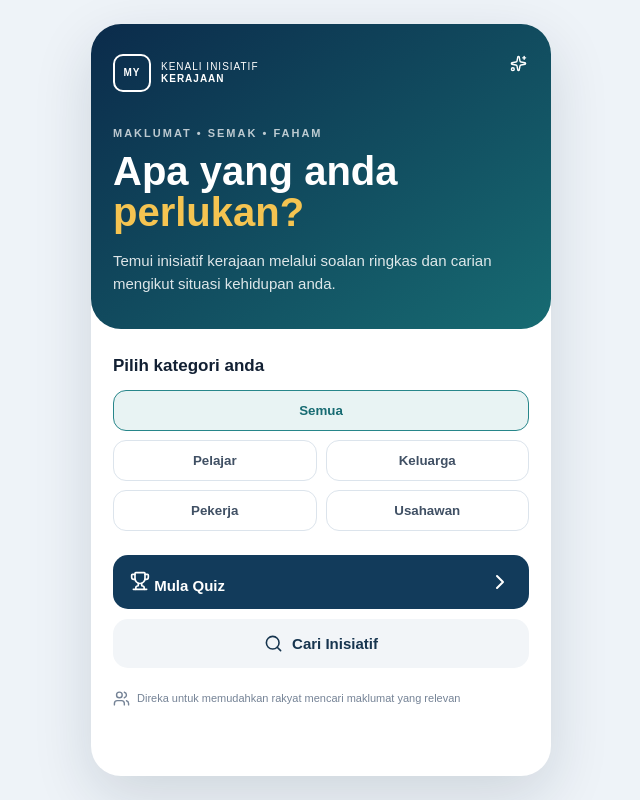
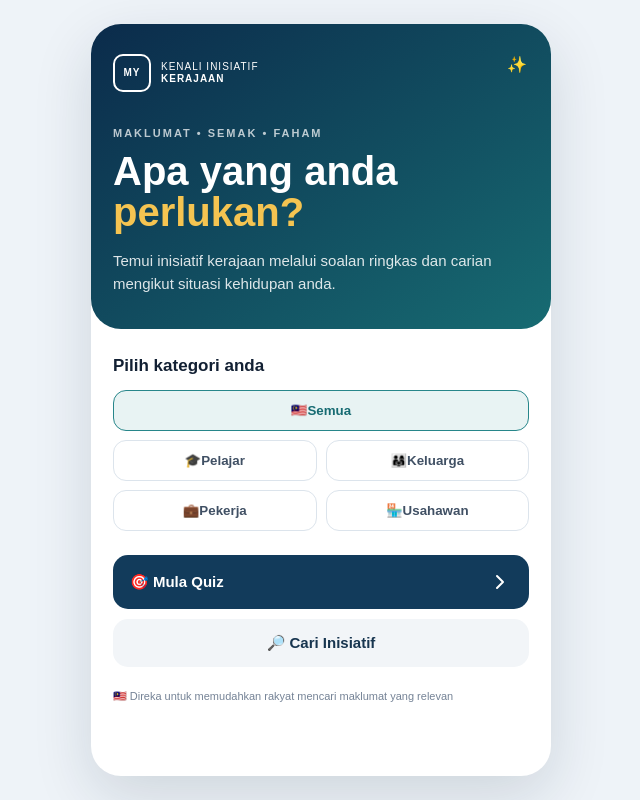
Before and after one commit to jiliebaharin-star/dashboard-interaktif, a Next.js app: page /inisiatif in a window 1280 px wide. Shown: the whole page, without its empty margins (319-959 px from the left). Built offline with nearby package versions, Linux system fonts and the light colour scheme.

Commit message:
Refine initiative app with clean emoji UI

```diff
--- a/app/inisiatif/page.tsx
+++ b/app/inisiatif/page.tsx
@@ -3,7 +3,7 @@
 import './inisiatif.css'
 
 import { useMemo, useState } from 'react'
-import { ArrowLeft, ArrowRight, Award, CheckCircle2, ChevronRight, Search, Sparkles, Trophy, Users } from 'lucide-react'
+import { ArrowLeft, ArrowRight, ChevronRight, Search } from 'lucide-react'
 
 type Initiative = { title:string; category:string; description:string; tags:string[]; link:string }
 type Question = { text:string; options:string[]; answer:number; explanation:string }
@@ -54,32 +54,32 @@ function Home({profile,setProfile,startQuiz,discover}:{profile:string;setProfile
  return <div className="ia-page">
   <div className="ia-hero">
    <div className="ia-brand"><span className="ia-logo">MY</span><span>KENALI INISIATIF<br/><b>KERAJAAN</b></span></div>
-   <span className="ia-spark"><Sparkles size={17}/></span>
+   <span className="ia-spark">✨</span>
    <p className="ia-kicker">MAKLUMAT • SEMAK • FAHAM</p>
    <h1>Apa yang anda<br/><em>perlukan?</em></h1>
    <p className="ia-lead">Temui inisiatif kerajaan melalui soalan ringkas dan carian mengikut situasi kehidupan anda.</p>
   </div>
-  <section className="ia-section"><h2>Pilih kategori anda</h2><div className="profile-grid">{profiles.map(p=><button key={p} className={profile===p?'profile active':'profile'} onClick={()=>setProfile(p)}>{p}</button>)}</div></section>
-  <section className="ia-actions"><button className="primary-btn" onClick={startQuiz}><span><Trophy size={20}/> Mula Quiz</span><ChevronRight/></button><button className="secondary-btn" onClick={discover}><Search size={19}/> Cari Inisiatif</button></section>
-  <div className="ia-trust"><Users size={17}/> Direka untuk memudahkan rakyat mencari maklumat yang relevan</div>
+  <section className="ia-section"><h2>Pilih kategori anda</h2><div className="profile-grid">{profiles.map(p=><button key={p} className={profile===p?'profile active':'profile'} onClick={()=>setProfile(p)}>{p==='Semua'?'🇲🇾':p==='Pelajar'?'🎓':p==='Keluarga'?'👨‍👩‍👧':p==='Pekerja'?'💼':'🏪'}<span>{p}</span></button>)}</div></section>
+  <section className="ia-actions"><button className="primary-btn" onClick={startQuiz}><span>🎯 Mula Quiz</span><ChevronRight/></button><button className="secondary-btn" onClick={discover}>🔎 Cari Inisiatif</button></section>
+  <div className="ia-trust">🇲🇾 Direka untuk memudahkan rakyat mencari maklumat yang relevan</div>
  </div>
 }
 
 function Quiz({q,score,selected,choose,next}:{q:number;score:number;selected:number|null;choose:(i:number)=>void;next:()=>void}){
  const item=questions[q]
  return <div className="ia-page quiz-page">
-  <div className="quiz-top"><button className="back-btn" onClick={()=>location.reload()}><ArrowLeft size={19}/></button><div><b>Kenali Inisiatif</b><small>Soalan {q+1} daripada {questions.length}</small></div><span className="score-pill">{score} mata</span></div>
+  <div className="quiz-top"><button className="back-btn" onClick={()=>location.reload()}>←</button><div><b>Kenali Inisiatif</b><small>Soalan {q+1} daripada {questions.length}</small></div><span className="score-pill">⭐ {score}</span></div>
   <div className="progress"><span style={{width:`${((q+1)/questions.length)*100}%`}}/></div>
-  <div className="question-card"><span className="question-no">0{q+1}</span><h2>{item.text}</h2><div className="answers">{item.options.map((o,i)=><button key={o} className={selected===i?`answer ${i===item.answer?'correct':'wrong'}`:'answer'} onClick={()=>choose(i)}>{o}<span>{selected!==null&&i===item.answer?'✓':selected===i?'×':''}</span></button>)}</div></div>
-  {selected!==null&&<div className="feedback"><CheckCircle2 size={20}/><div><b>{selected===item.answer?'Tepat!':'Teruskan belajar.'}</b><p>{item.explanation}</p></div></div>}
-  <button className="primary-btn next-btn" disabled={selected===null} onClick={next}><span>{q===questions.length-1?'Lihat Keputusan':'Soalan Seterusnya'} <ArrowRight size={19}/></span></button>
+  <div className="question-card"><span className="question-no">0{q+1}</span><h2>{item.text}</h2><div className="answers">{item.options.map((o,i)=><button key={o} className={selected===i?`answer ${i===item.answer?'correct':'wrong'}`:'answer'} onClick={()=>choose(i)}>{o}<span>{selected!==null&&i===item.answer?'✅':selected===i?'❌':''}</span></button>)}</div></div>
+  {selected!==null&&<div className="feedback"><span>💡</span><div><b>{selected===item.answer?'Tepat!':'Teruskan belajar.'}</b><p>{item.explanation}</p></div></div>}
+  <button className="primary-btn next-btn" disabled={selected===null} onClick={next}><span>{q===questions.length-1?'🏆 Lihat Keputusan':'➡️ Soalan Seterusnya'}</span></button>
  </div>
 }
 
 function Result({score,badge,restart,discover}:{score:number;badge:string;restart:()=>void;discover:()=>void}){
- return <div className="ia-page result-page"><div className="result-icon"><Award size={42}/></div><p className="ia-kicker">TAHNIAH!</p><h1>Anda mendapat<br/><em>{score}/{questions.length}</em></h1><div className="badge-card"><Trophy size={27}/><div><small>BADGE DITERIMA</small><strong>{badge}</strong></div></div><p className="result-copy">Teruskan meneroka. Lagi banyak anda kenal pasti keperluan dan sumber rasmi, lagi mudah anda mencari maklumat yang berkaitan.</p><button className="primary-btn" onClick={discover}><span><Search size={19}/> Teroka Inisiatif</span><ChevronRight/></button><button className="text-btn" onClick={restart}>Main semula</button></div>
+ return <div className="ia-page result-page"><div className="result-icon">🏆</div><p className="ia-kicker">TAHNIAH!</p><h1>Anda mendapat<br/><em>{score}/{questions.length}</em></h1><div className="badge-card"><span>🏅</span><div><small>BADGE DITERIMA</small><strong>{badge}</strong></div></div><p className="result-copy">Teruskan meneroka. Lagi banyak anda kenal pasti keperluan dan sumber rasmi, lagi mudah anda mencari maklumat yang berkaitan.</p><button className="primary-btn" onClick={discover}><span>🔎 Teroka Inisiatif</span><ChevronRight/></button><button className="text-btn" onClick={restart}>Main semula</button></div>
 }
 
 function Discover({profile,setProfile,search,setSearch,items,back}:{profile:string;setProfile:(x:string)=>void;search:string;setSearch:(x:string)=>void;items:Initiative[];back:()=>void}){
- return <div className="ia-page discover-page"><div className="quiz-top"><button className="back-btn" onClick={back}><ArrowLeft size={19}/></button><div><b>Teroka Inisiatif</b><small>Maklumat untuk anda</small></div></div><div className="search-box"><Search size={19}/><input value={search} onChange={e=>setSearch(e.target.value)} placeholder="Contoh: latihan, pelajar, usahawan..." /></div><div className="chips">{profiles.map(p=><button key={p} className={profile===p?'chip active':'chip'} onClick={()=>setProfile(p)}>{p}</button>)}</div><div className="initiative-list">{items.map(x=><article key={x.title} className="initiative-card"><span className="category">{x.category}</span><h3>{x.title}</h3><p>{x.description}</p><div className="tags">{x.tags.map(t=><span key={t}>{t}</span>)}</div><a href={x.link} target="_blank" rel="noreferrer">Semak sumber rasmi <ArrowRight size={16}/></a></article>)}</div>{items.length===0&&<div className="empty">Tiada padanan ditemui. Cuba kata kunci atau kategori lain.</div>}</div>
+ return <div className="ia-page discover-page"><div className="quiz-top"><button className="back-btn" onClick={back}>←</button><div><b>Teroka Inisiatif</b><small>Maklumat untuk anda</small></div></div><div className="search-box">🔎<input value={search} onChange={e=>setSearch(e.target.value)} placeholder="Contoh: latihan, pelajar, usahawan..." /></div><div className="chips">{profiles.map(p=><button key={p} className={profile===p?'chip active':'chip'} onClick={()=>setProfile(p)}>{p}</button>)}</div><div className="initiative-list">{items.map(x=><article key={x.title} className="initiative-card"><span className="category">{x.category}</span><h3>{x.title}</h3><p>{x.description}</p><div className="tags">{x.tags.map(t=><span key={t}>{t}</span>)}</div><a href={x.link} target="_blank" rel="noreferrer">🔗 Semak sumber rasmi →</a></article>)}</div>{items.length===0&&<div className="empty">Tiada padanan ditemui. Cuba kata kunci atau kategori lain.</div>}</div>
 }
```
